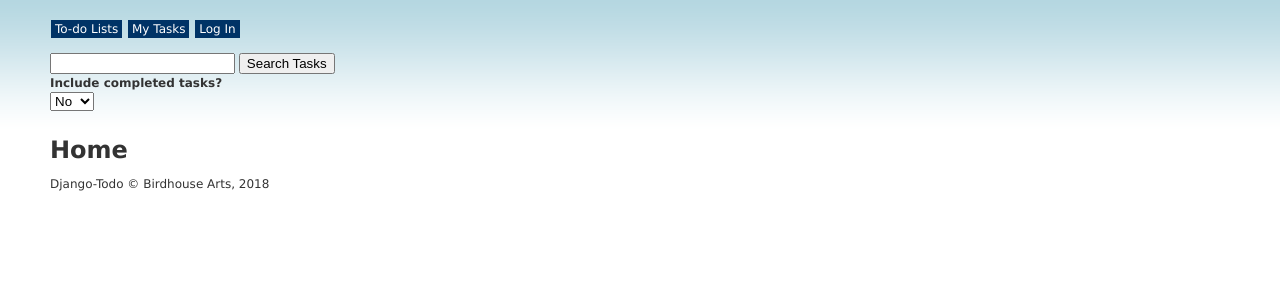
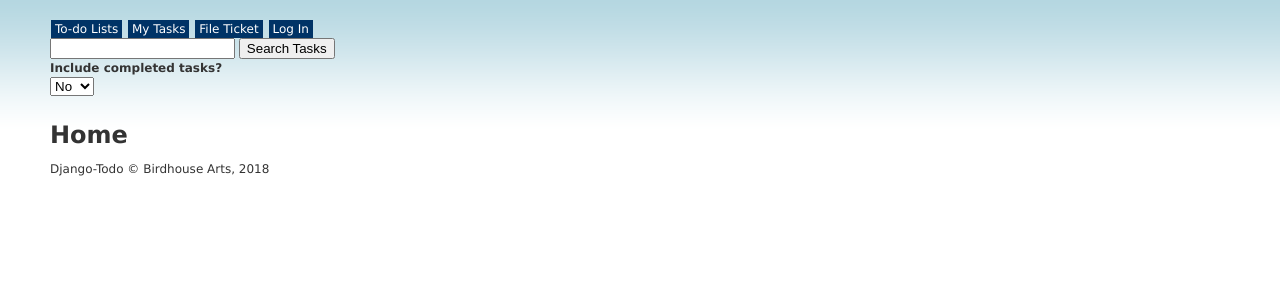
Before and after one commit to shacker/gtd, a Django app: page / in a window 1280 px wide. Shown: the top 300 px of the page. Run offline with Django 3.2, Linux system fonts and the light colour scheme.

Commit message:
Add link to File Ticket

```diff
--- a/project/templates/base.html
+++ b/project/templates/base.html
@@ -27,13 +27,16 @@
       	    <li><a href="{% url 'admin:index' %}">Admin</a></li>
           {% endif %}
 
+          {# Simulate external user adding ticket #}
+          <li><a href="{% url 'todo:external_add' %}">File Ticket</a></li>
+
           {% if user.is_authenticated %}
             <li><a href="{% url 'logout' %}">Log Out</a></li>
           {% else %}
             <li><a href="{% url 'login' %}">Log In</a></li>
           {% endif %}
 
-      		<form action="{% url 'todo:search' %}" method="get" accept-charset="utf-8" style="margin-top:15px;">
+      		<form action="{% url 'todo:search' %}" method="get" accept-charset="utf-8">
         		<input type="text" name="q" value="" id="q">
         		<input type="submit" value="Search Tasks" class="todo-button">
         		<label for="inc_complete">Include completed tasks?</label>
```
